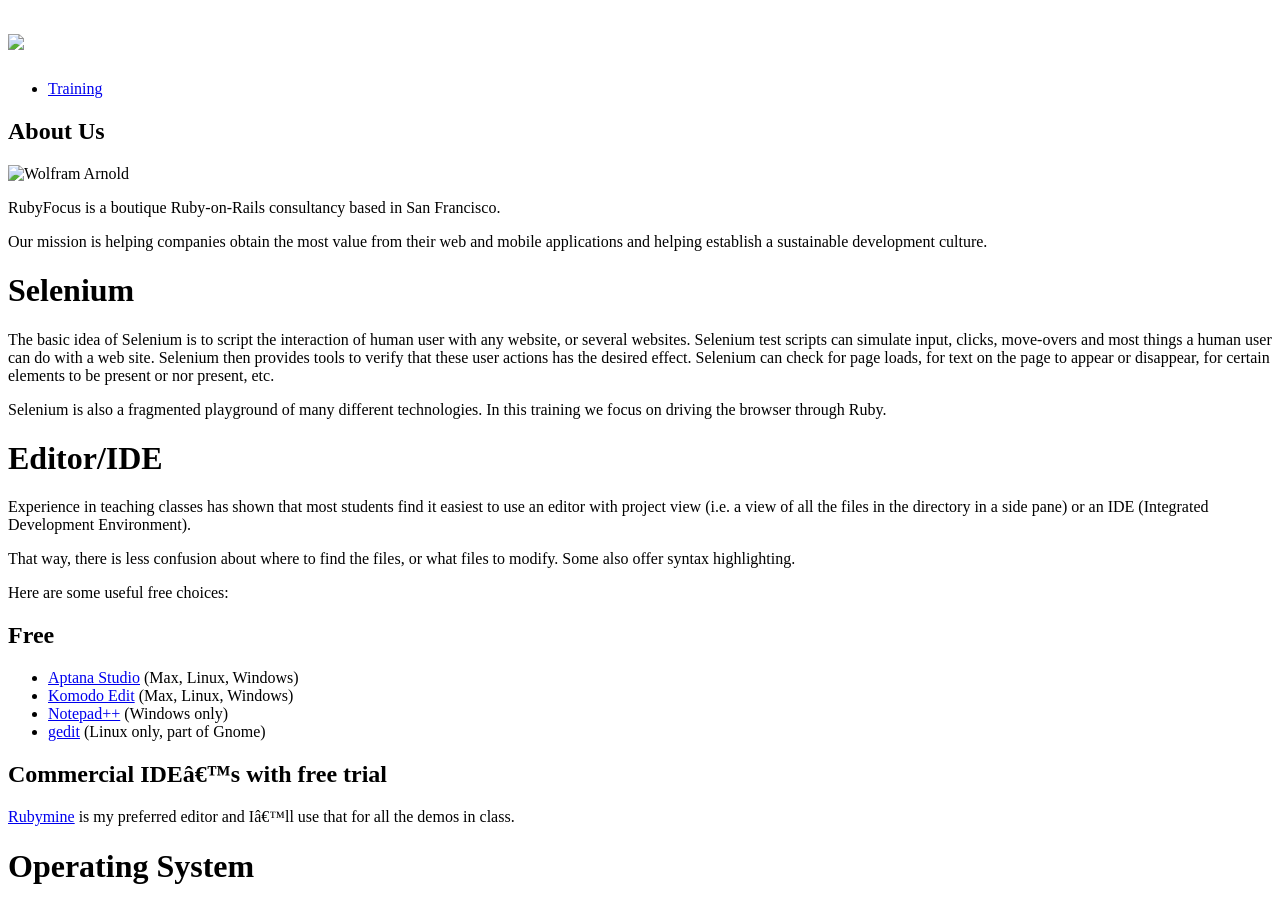
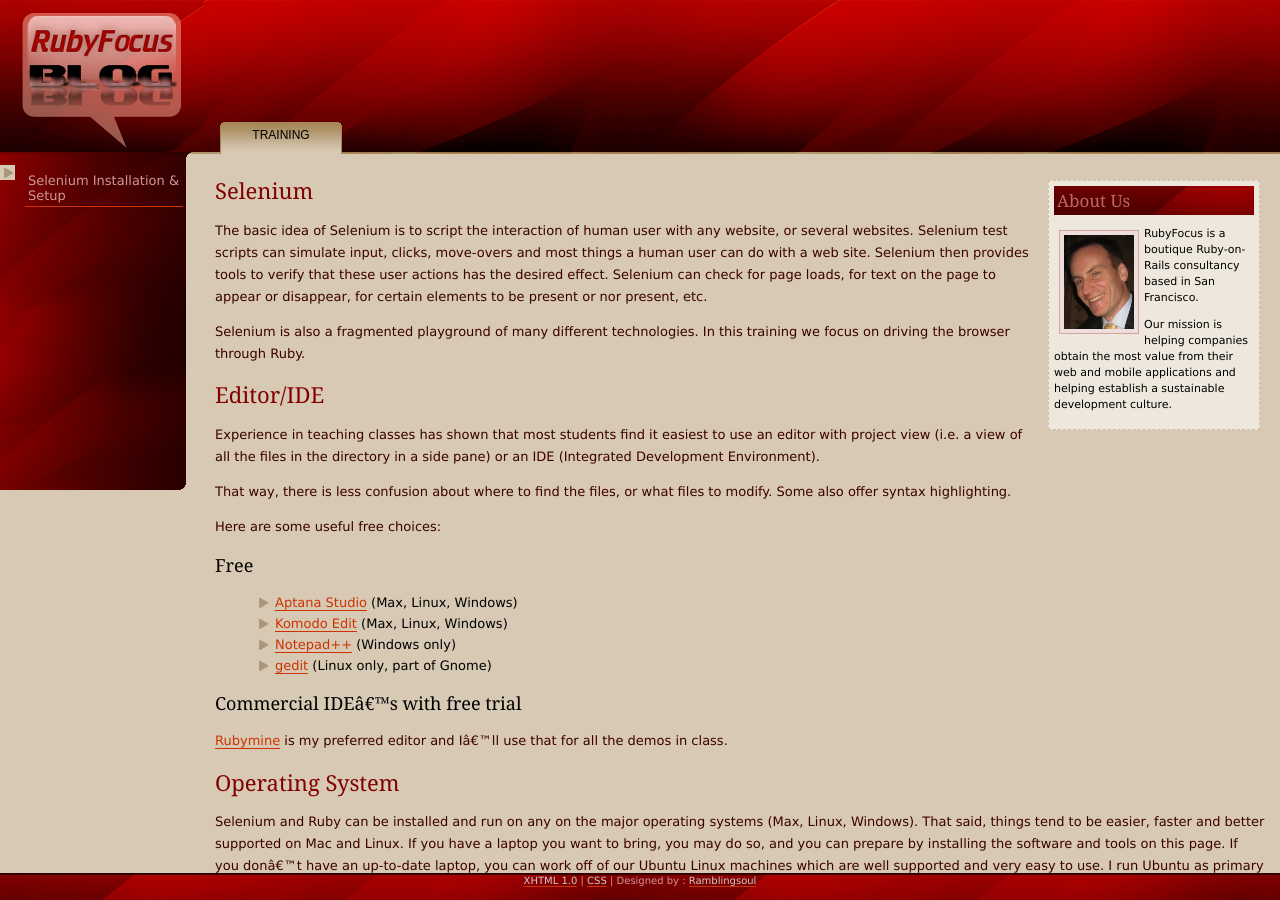
Before and after one commit to wolframarnold/wolframarnold.github.com, a Jekyll site: the page built from _posts/training/selenium/2010-06-28-selenium-installation-setup.md, in a window 1280 px wide and 900 px high. Built offline with Jekyll 4.4.1, drawn with Linux system fonts in a browser that asks for light colours.

Commit message:
Add leading / back to default.html layout file for stylesheet link

```diff
--- a/_layouts/default.html
+++ b/_layouts/default.html
@@ -3,15 +3,15 @@
 <head>
 <title>{{ page.title || 'RubyFocus Blog' }}</title>
 <meta http-equiv="Content-Type" content="text/html; charset=iso-8859-1" />
-<link href="stylesheets/style.css" rel="stylesheet" type="text/css" />
+<link href="/stylesheets/style.css" rel="stylesheet" type="text/css" />
 </head>
 <body>
 <div id="header">
   <div id="logo">
-    <h1><img src="images/rubyfocus_blog_logo.png"></h1>
+    <h1><img src="/images/rubyfocus_blog_logo.png"></h1>
   </div>
   <ul id="topmenu">
-    <li class="current"><a href="trainings/selenium/installation-setup/index.html">Training</a></li>
+    <li class="current"><a href="/trainings/selenium/installation-setup/index.html">Training</a></li>
     <!--<li><a href="http://www.free-css.com/">About</a></li>-->
     <!--<li><a href="http://www.free-css.com/">Blog</a></li>-->
     <!--<li><a href="http://www.free-css.com/">Downloads</a></li>-->
@@ -21,13 +21,13 @@
 <div id="contents">
   <div id="dashbar">
     <h2>About Us</h2>
-    <img class="author" src="images/wolf-ssm.jpg" alt="Wolfram Arnold" />
+    <img class="author" src="/images/wolf-ssm.jpg" alt="Wolfram Arnold" />
     <p>RubyFocus is a boutique Ruby-on-Rails consultancy based in San Francisco.</p>
     <p>Our mission is helping companies obtain the most value from their web and mobile applications and helping establish a sustainable development culture.</p>
   </div>
 {{ content }}
 <ul id="menu">
-  <li><a href="trainings/selenium/installation-setup/index.html">Selenium Installation &amp; Setup</a></li>
+  <li><a href="/trainings/selenium/installation-setup/index.html">Selenium Installation &amp; Setup</a></li>
   <!--<li><a href="http://www.free-css.com/">volutpat eros</a></li>-->
   <!--<li><a href="http://www.free-css.com/">mauris sit amet</a></li>-->
   <!--<li><a href="http://www.free-css.com/">arcu. Class aptent</a></li>-->
```
